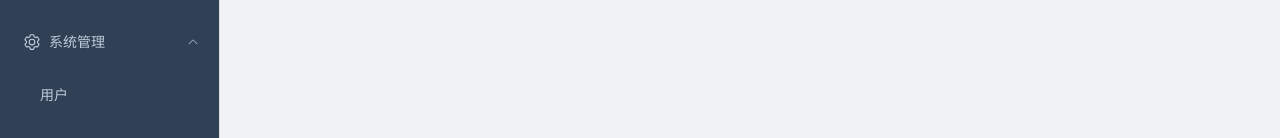
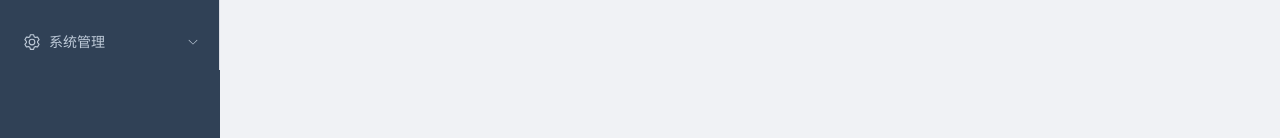
Before and after one commit to ecnudl/Tutoring-Platform, a Vue app: page /admin/system/menu in a window 1280 px wide. Shown: the part 662-800 px from the top of the page. Built offline with nearby package versions, Linux system fonts and the light colour scheme; sample sign-in values are in the browser's storage.

Commit message:
登录页/侧边栏: 删除默认账号提示, 隐藏未实装的 用户/角色/菜单 三个菜单项
Co-Authored-By: Claude Opus 4.7 (1M context) <noreply@anthropic.com>

```diff
--- a/src/components/layout/AdminLayout.vue
+++ b/src/components/layout/AdminLayout.vue
@@ -22,7 +22,7 @@
         <el-sub-menu index="content"><template #title><el-icon><Notebook /></el-icon><span>内容管理</span></template>
           <el-menu-item index="/content/banner">轮播图</el-menu-item><el-menu-item index="/content/article">文章</el-menu-item><el-menu-item index="/content/announcement">公告</el-menu-item><el-menu-item index="/content/faq">FAQ 帮助</el-menu-item><el-menu-item index="/homepage/config">首页配置</el-menu-item><el-menu-item index="/price-reference/list">价格参考</el-menu-item></el-sub-menu>
         <el-sub-menu index="system"><template #title><el-icon><Setting /></el-icon><span>系统管理</span></template>
-          <el-menu-item index="/system/user">用户</el-menu-item><el-menu-item index="/system/role">角色</el-menu-item><el-menu-item index="/system/menu">菜单</el-menu-item><el-menu-item index="/audit-log/list">审核日志</el-menu-item></el-sub-menu>
+          <el-menu-item index="/audit-log/list">审核日志</el-menu-item></el-sub-menu>
       </el-menu>
     </el-aside>
     <el-container>
--- a/src/views/Login.vue
+++ b/src/views/Login.vue
@@ -7,7 +7,7 @@
         <el-form-item><el-input v-model="form.password" type="password" placeholder="密码" size="large" show-password /></el-form-item>
         <el-form-item><el-button type="primary" size="large" style="width:100%" :loading="loading" @click="handleLogin">登录</el-button></el-form-item>
       </el-form>
-      <p style="text-align:center;color:#999;font-size:12px">默认账号: 18302045627 / admin123</p>
+
     </el-card>
   </div>
 </template>
```
